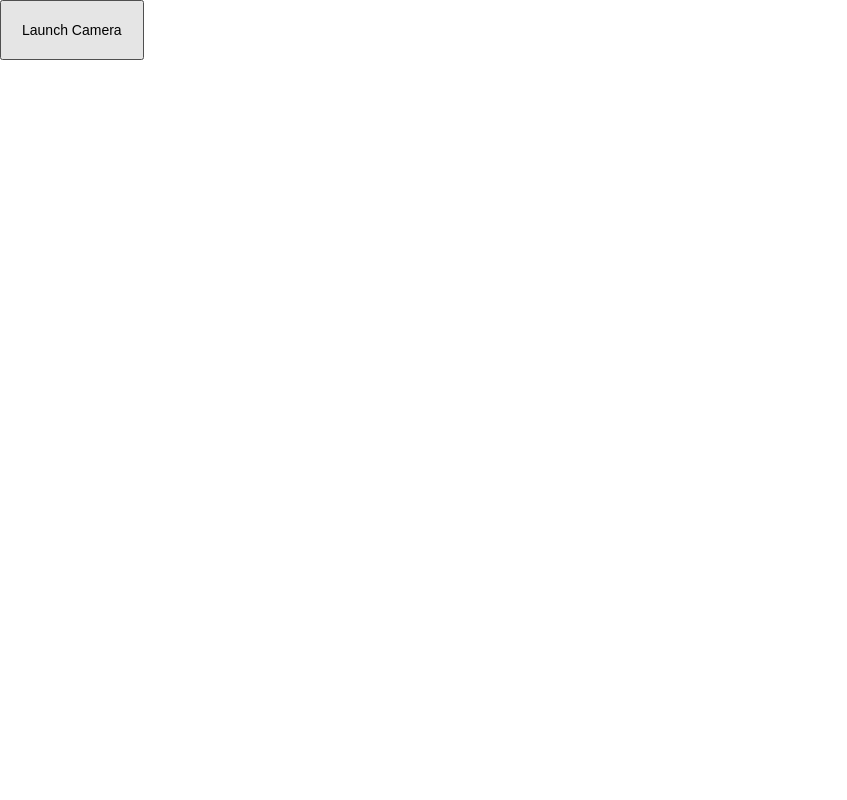
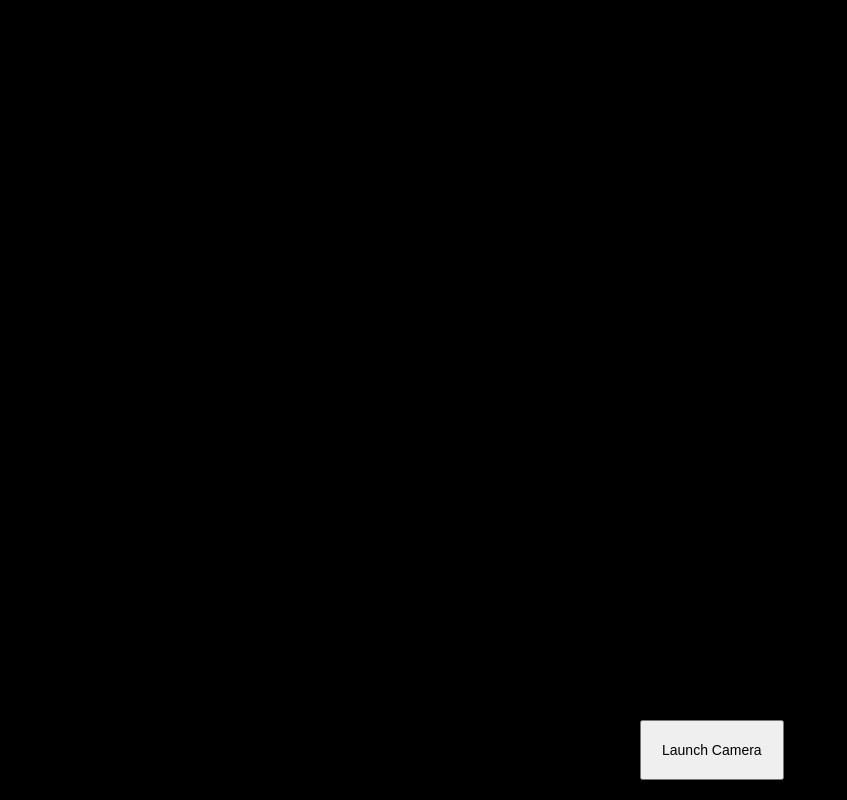
Before and after one commit to iammoizdar/Face-Recogination, a React (Create React App) app: page / in a window 1280 px wide. Shown: the whole page, without its empty margins (0-847 px from the left). Built offline with nearby package versions, Linux system fonts and the light colour scheme.

Commit message:
added screen shot functionality when face detected

```diff
--- a/package.json
+++ b/package.json
@@ -9,6 +9,8 @@
     "face-api.js": "^0.22.1",
     "react": "^17.0.2",
     "react-dom": "^17.0.2",
+    "react-dropzone": "^12.0.4",
+    "react-dropzone-uploader": "^2.11.0",
     "react-scripts": "5.0.0",
     "web-vitals": "^2.1.4"
   },
--- a/src/App.css
+++ b/src/App.css
@@ -5,27 +5,28 @@
 }
 
 body {
+  display: flex;
+  flex-direction: column;
+  align-items: center;
+  justify-content: center;
+  height: 100vh;
   width: 100%;
+  background-color: rgb(0, 0, 0);
+  color: #fff;
+  position: relative;
 }
 
-.app__videoFeed {
-  border: 8px solid #FFF;
-  border-radius: 44px;
+.App {
+  display: flex;
+  flex-direction: column-reverse;
+  /* position: relative; */
 }
 
-.app {
-  display: flex;
-  flex-direction: column;
-  justify-content: center;
-  align-items: center;
+
+.Video {
+  position: absolute;
+  top: 50%;
+  left: 50%;
+  width: 600px;
+  transform: translate(-50%, -50%);
 }
-
-.app__container {
-  margin-top: 10px;
-  width: 500px;
-  height: 500px;
-}
-
-.app__input {
-  margin-top: 10px;
-}
--- a/src/App.js
+++ b/src/App.js
@@ -1,10 +1,11 @@
 import './App.css';
+import Caruploader from './components/Carduploader';
 import WebcamComp from './components/WebcamComp';
 function App() {
   return (
     <div className="App">
+    {/* <Caruploader/> */}
 <WebcamComp/>
-
     </div>
   );
 }
--- /dev/null
+++ b/src/components/Carduploader.js
@@ -0,0 +1,40 @@
+import React from "react"
+import ReactDropzoneUploader from "react-dropzone-uploader"
+const styles = {
+  dropzoneActive: {
+    borderColor: 'green',
+  },
+}
+
+const Caruploader = () => {
+  const getUploadParams = ({ meta }) => {
+    const url = 'https://httpbin.org/post'
+    const fileUrl = `${url}/${encodeURIComponent(meta.name)}`
+    return { url, meta: { fileUrl } }
+  }
+
+  const handleChangeStatus = ({ meta, file }, status) => {
+    console.log(status, meta, file)
+  }
+
+  const handleSubmit = (files, allFiles) => {
+    console.log(files.map(f => f.meta))
+    allFiles.forEach(f => f.remove())
+  }
+
+  return (
+
+    <div className="uploader">
+        <ReactDropzoneUploader
+          getUploadParams={getUploadParams}
+          onChangeStatus={handleChangeStatus}
+          onSubmit={handleSubmit}
+          styles={styles}
+          height={200}
+        />
+
+    </div>
+  )
+}
+
+export default Caruploader
--- a/src/components/WebcamComp.js
+++ b/src/components/WebcamComp.js
@@ -91,41 +91,66 @@ const WebcamComp = () => {
           () => {}
         );
     });
- const takePhoto = ({sendFile}) => {
-        const context = canvas.getContext('2d');
-        context.drawImage(video, 0, 0, 680, 360);
-        canvas.toBlob(sendFile);
-        console.log(sendFile)
-    };
+//  const takePhoto = () => {
+//         const context = canvas.getContext('2d');
+//         context.drawImage(video, 0, 0, 680, 360);
+//         canvas.toBlob(sendFile);
+
+//     };
+
+const takesnapshot= ()=>{
+  let contextz = canvas.getContext('2d');
+      contextz.drawImage(video, 0, 0, canvas.width,
+          canvas.height);
+      console.log(contextz.canvas.toDataURL());
+
+}
+
   return (
     <div>
       {!camera && (
         <button
           style={{
             padding: 20,
-            fontSize: 14
+            fontSize: 14,
+            position: 'absolute',
+            bottom: 20,
           }}
           onClick={() => {
             start();
+
           }}
         >
           Launch Camera
         </button>
       )}
       <video
-        style={{ position: "absolute", top: 70, left: 10 }}
         ref={videoRef}
+        className="Video"
         />
       <canvas
-        style={{ position: "absolute", top: 70, left: 10 }}
         ref={canvasRef}
+        className="Video"
       />
+      {/* <button
+          style={{
+            padding: 20,
+            fontSize: 14
+          }}
+          onClick={() => {
+          takesnapshot()
+
+          }}
+        >
+          Launch Camera
+        </button> */}
       {loading && (
         <div
           style={{
-            position: "absolute",
-            top: 70,
-            left: 10,
+          position: 'absolute',
+          top: '50%',
+          left: '50%',
+          transform: 'translate(-50%, -50%)',
             width: 320,
             height: 240,
             background: "rgba(0,0,0,0.5)",
@@ -139,7 +164,7 @@ const WebcamComp = () => {
           Loading
         </div>
       )}
-      {camera && <h2>Face Detected : {detected ? takePhoto() : "False"}</h2>}
+      {camera && detected ? takesnapshot() : console.log}
     </div>
   );
 };
```
Also changed, not shown: 1 other file (tests, documents, lock files or other folders).
